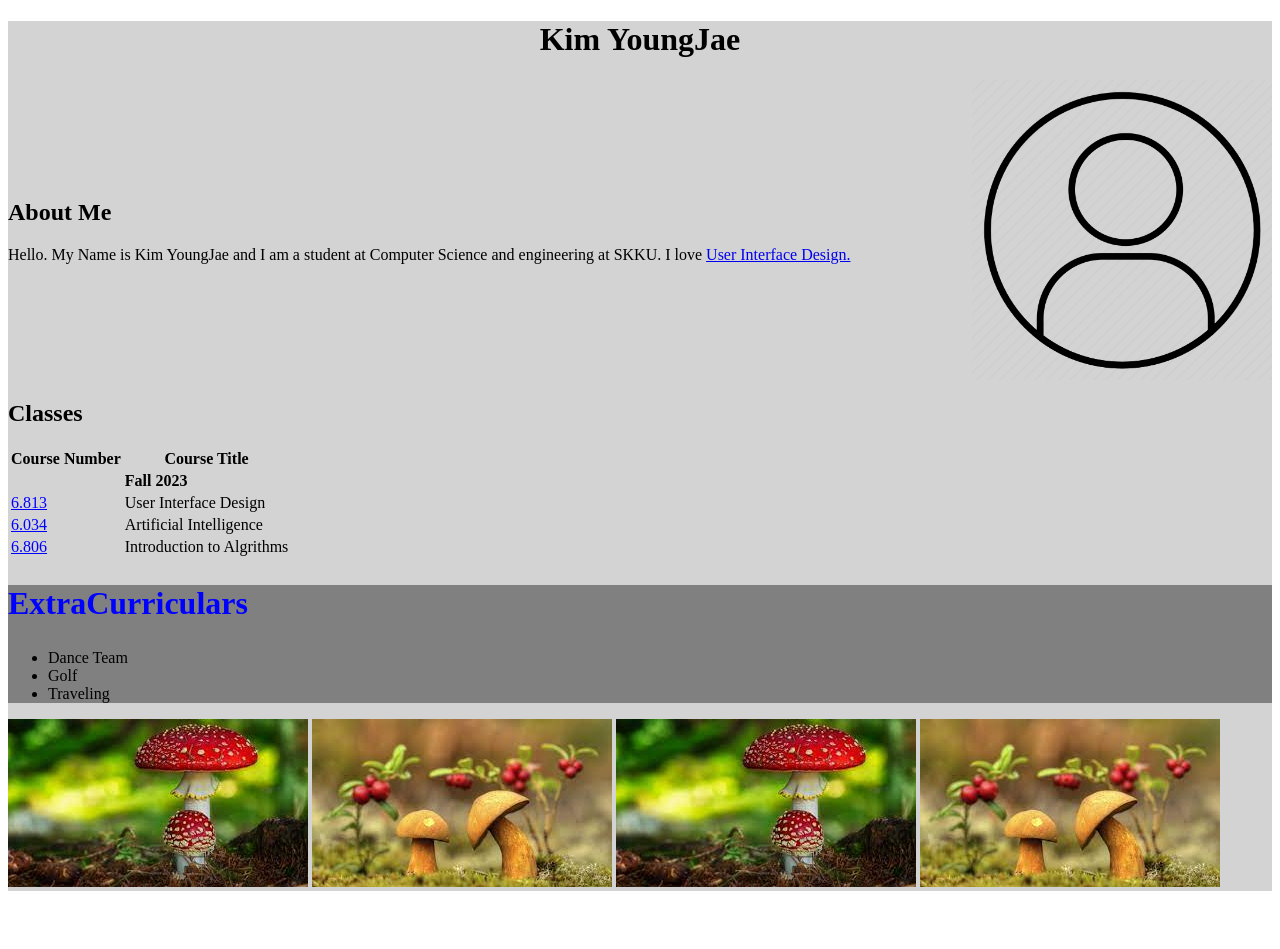
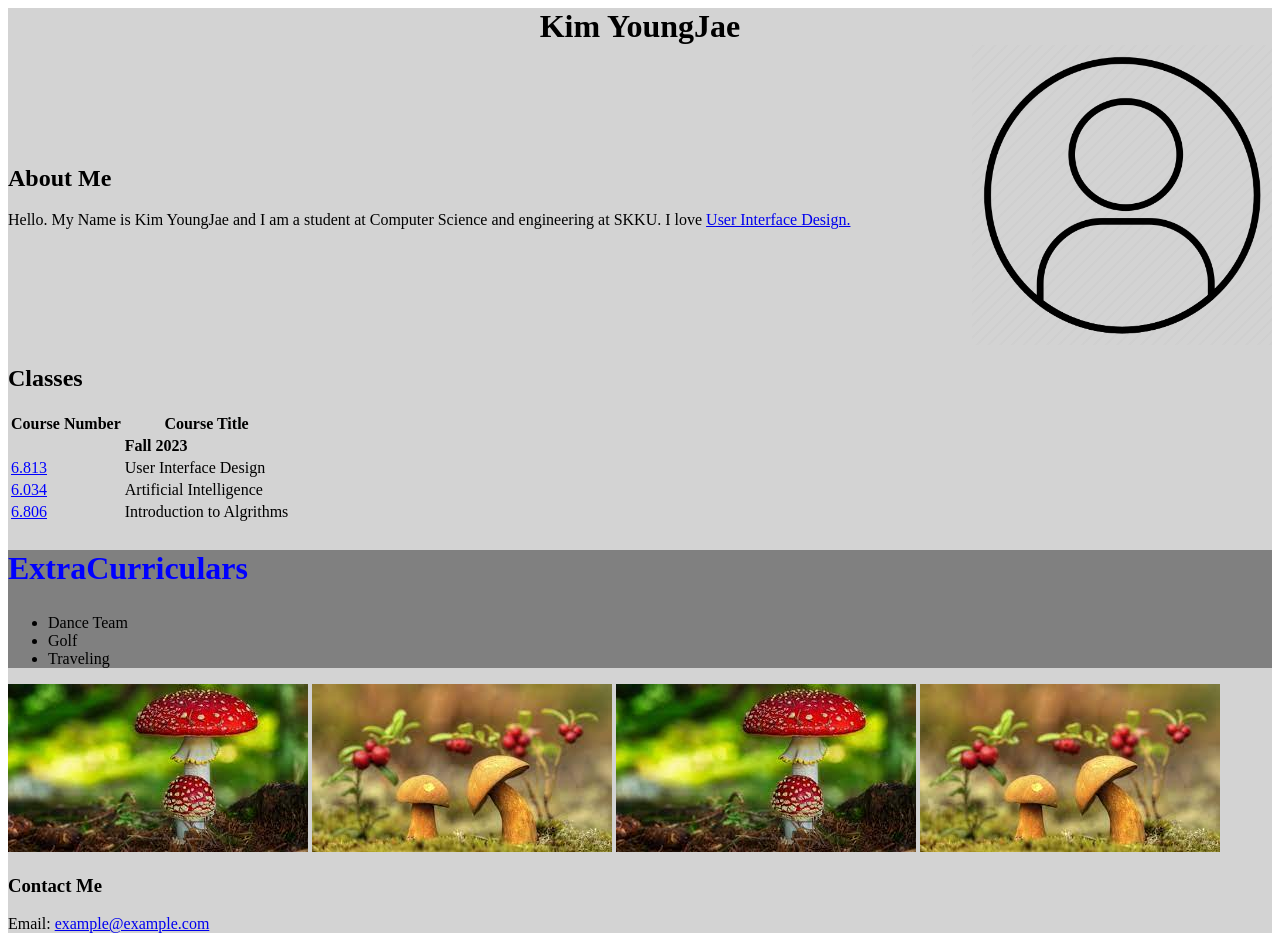
Before and after one commit to KimWonjong123/webprogramminglab, a plain HTML site: page week4/index.html in a window 1280 px wide. Before the commit the page ends 899 px from the top, so only its background shows below. Drawn offline with Linux system fonts and the light colour scheme.

Commit message:
apply semantic tags and footer

```diff
--- a/week4/index.html
+++ b/week4/index.html
@@ -11,8 +11,8 @@
 <body>
     <div id="content-wrapper">
         <div id="profile-wrapper">
-            <h1 id="title">Kim YoungJae</h1>
-            <div id="profile">
+            <header id="title">Kim YoungJae</header>
+            <article id="profile">
                 <div id="profile-text">
                     <h2>About Me</h3>
                         <p>
@@ -23,8 +23,8 @@
                         </p>
                 </div>
                 <img id="profile-img" src="images/profile.png" alt="profile img">
-            </div>
-            <div id="classes">
+            </article>
+            <article id="classes">
                 <h2>Classes</h3>
                     <table>
                         <th>Course Number</th>
@@ -46,22 +46,28 @@
                             <td>Introduction to Algrithms</td>
                         </tr>
                     </table>
-            </div>
+                </article>
         </div>
-        <div id="extracurriculars-wrapper">
+        <article id="extracurriculars-wrapper">
             <h2 id="extra-title">ExtraCurriculars</h2>
             <ul>
                 <li>Dance Team</li>
                 <li>Golf</li>
                 <li>Traveling</li>
             </ul>
-        </div>
+        </article>
         <div id="img-wrapper">
             <img src="images/image1.jfif" alt="image1">
             <img src="images/image2.jfif" alt="image2">
             <img src="images/image1.jfif" alt="image3">
             <img src="images/image2.jfif" alt="image4">
         </div>
+        <footer>
+            <h3>Contact Me</h3>
+            <p>
+                Email: <a href="mailto:example@example.com">example@example.com</a>
+            </p>
+        </footer>
     </div>
 </body>
 
```
